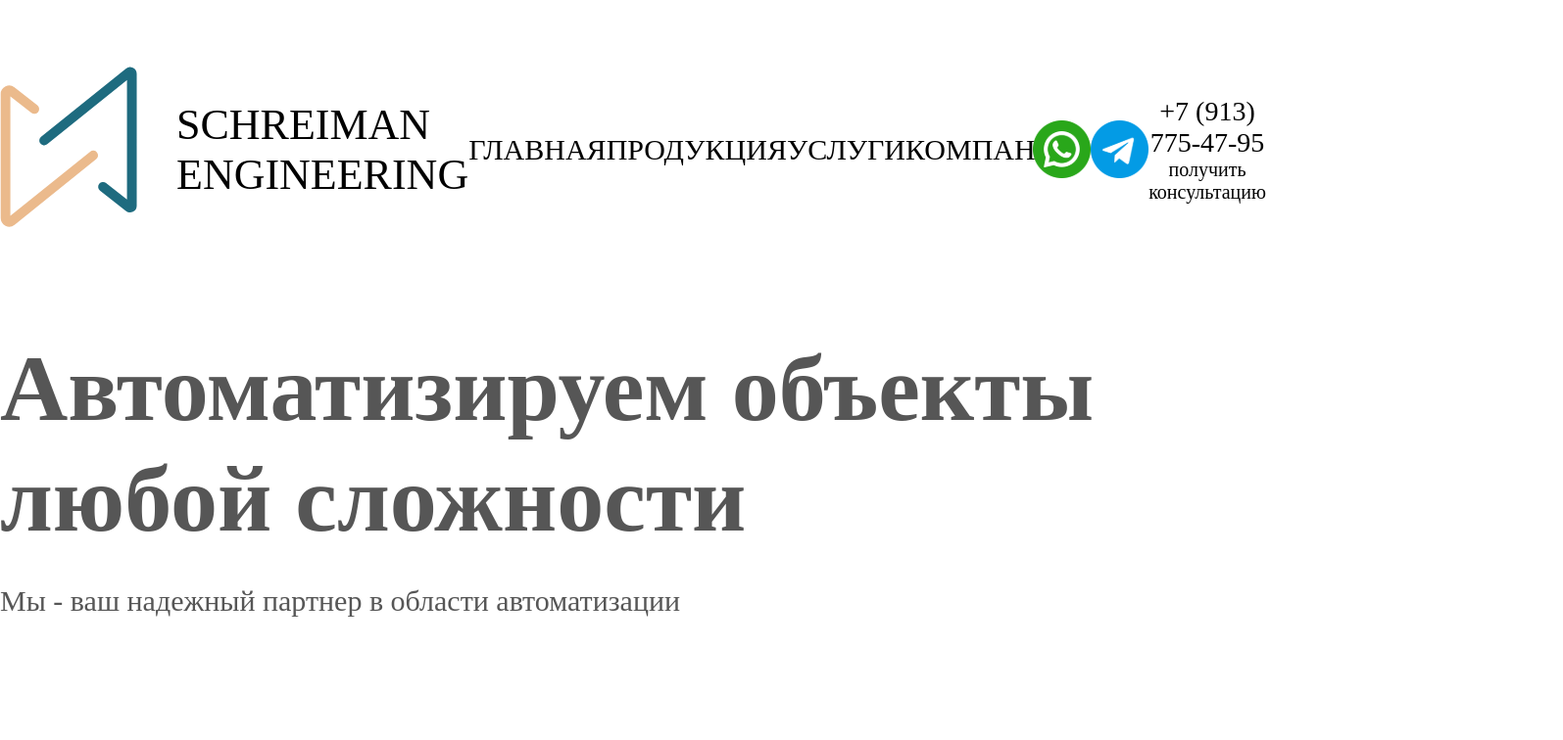
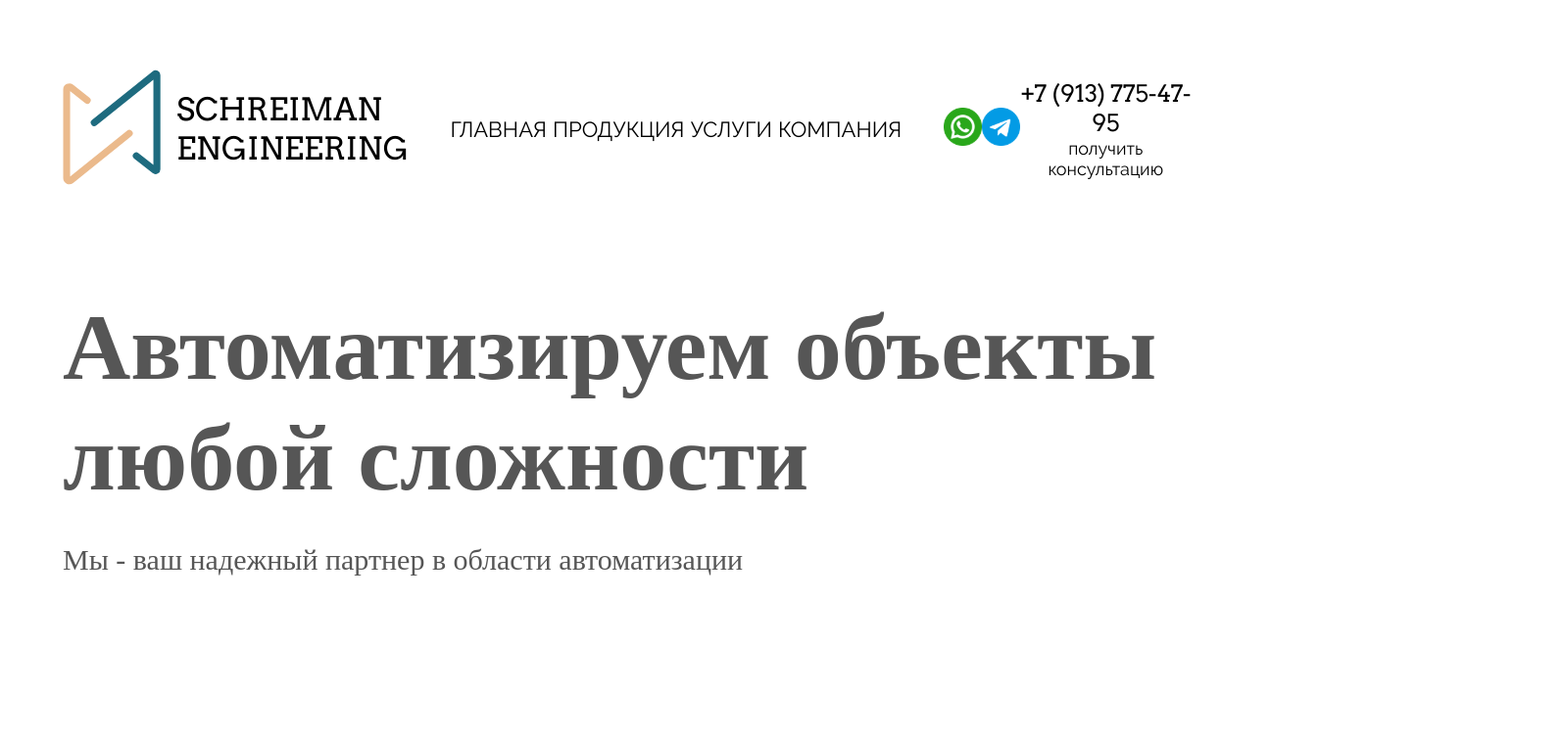
Before and after one commit to Vinorval/schreimaneng_ineering, a React (Create React App) app: page / in a window 1280 px wide. Shown: the top 756 px of the page at 98% size, 1595 px wide, since content can reach past the window. Built offline with nearby package versions, Linux system fonts and the light colour scheme.

Commit message:
feat: add loading

```diff
--- a/src/components/app/App.js
+++ b/src/components/app/App.js
@@ -1,5 +1,5 @@
 
-import './App.css';
+import Styles from './App.module.css';
 import { Routes, Route } from 'react-router-dom';
 import AppHeader from '../appHeader/AppHeader';
 import Footer from '../footer/Footer';
@@ -17,7 +17,7 @@ import NotFound from '../../pages/notFound';
 
 function App() {
   return (
-    <div className="App">
+    <div className={Styles.app}>
       <AppHeader></AppHeader>
       <Routes>
         <Route path="/" element={ <HomePage /> }/>
--- a/src/components/app/App.css
+++ b/src/components/app/App.module.css
@@ -1,5 +1,5 @@
-.App {
+.app {
   text-align: center;
-  max-width: 1900px;
+  max-width: 90%;
   margin: auto;
 }
--- a/src/components/appHeader/AppHeader.css
+++ /dev/null
@@ -1,58 +0,0 @@
-.header {
-    display: flex;
-    justify-content: space-between;
-    margin-top: 65px;
-}
-
-.logo {
-    display: flex;
-}
-
-.logo__image {
-    width: 140px;
-    height: 170px;
-}
-
-.logo__text {
-    font-family: 'arvo';
-    font-size: 44px;
-    font-weight: normal;
-    text-align: start;
-    padding-left: 40px;
-}
-
-.navigate {
-    width: 45%;
-    display: flex;
-    justify-content: space-between;
-    align-items: center;
-}
-
-.navigate__link {
-    font-family: 'raleway';
-    font-size: 30px;
-    font-weight: 400;
-}
-
-.contacts {
-    display: flex;
-    justify-content: space-between;
-    align-items: center;
-    width: 20%;
-}
-
-.contacts__social {
-    width: 59px;
-    height: 59px;
-}
-
-.contacts__phone_number {
-    margin: 0;
-    font-family: 'Radio Canada';
-    font-size: 28px;
-}
-
-.contacts__phone_text {
-    font-family: 'Raleway';
-    font-size: 20px;
-}
--- a/src/components/appHeader/AppHeader.js
+++ b/src/components/appHeader/AppHeader.js
@@ -1,27 +1,30 @@
-import './AppHeader.css';
+import { NavLink } from "react-router-dom";
+
+import Styles from './AppHeader.module.css';
+
 import Logo from '../../images/Logo.svg';
 import WhatsApp from '../../images/icon-whatsapp.svg';
 import Telegram from '../../images/icon-telegram.svg';
 
-function AppHeader() {
+const AppHeader = () => {
     return (
-        <header className='header'>
-            <div className='logo'>
-                <img src={Logo} className='logo__image' />
-                <h2 className='logo__text'>SCHREIMAN <br /> ENGINEERING</h2>
-            </div>
-            <div className='navigate'>
-                <a className='navigate__link'>ГЛАВНАЯ</a>
-                <a className='navigate__link'>ПРОДУКЦИЯ</a>
-                <a className='navigate__link'>УСЛУГИ</a>
-                <a className='navigate__link'>КОМПАНИЯ</a>
-            </div>
-            <div className='contacts'>
-                <a className='contacts__social'><img src={WhatsApp} /></a>
-                <a className='contacts__social'><img src={Telegram} /></a>
-                <div className='contacts__phone'>
-                    <p className='contacts__phone_number'>+7 (913) 775-47-95</p>
-                    <span className='contacts__phone_text'>получить консультацию</span>
+        <header className={Styles.header}>
+            <NavLink to='/' className={Styles.logo}>
+                <img src={Logo} className={Styles.logo__image} />
+                <h2 className={Styles.logo__text}>SCHREIMAN <br /> ENGINEERING</h2>
+            </NavLink>
+            <nav className={Styles.navigate}>
+                <NavLink to='/' className={Styles.navigate__link}>ГЛАВНАЯ</NavLink>
+                <NavLink to='/catalog' className={Styles.navigate__link}>ПРОДУКЦИЯ</NavLink>
+                <NavLink to='/services' className={Styles.navigate__link}>УСЛУГИ</NavLink>
+                <NavLink to='/company' className={Styles.navigate__link}>КОМПАНИЯ</NavLink>
+            </nav>
+            <div className={Styles.contacts}>
+                <a><img src={WhatsApp} className={Styles.contacts__social}/></a>
+                <a><img src={Telegram} className={Styles.contacts__social}/></a>
+                <div className={Styles.contacts__phone}>
+                    <p className={Styles.contacts__phone_number}>+7 (913) 775-47-95</p>
+                    <span className={Styles.contacts__phone_text}>получить консультацию</span>
                 </div>
             </div>
         </header>
--- /dev/null
+++ b/src/components/appHeader/AppHeader.module.css
@@ -0,0 +1,88 @@
+.header {
+    display: flex;
+    justify-content: space-between;
+    margin-top: 65px;
+    font-family: 'RalewayRegular';
+}
+
+.logo {
+    display: flex;
+    text-decoration: none;
+}
+
+.logo__image {
+    width: 140px;
+    height: 170px;
+}
+
+.logo__text {
+    font-family: 'ArvoRegular';
+    font-size: 32px;
+    font-weight: normal;
+    text-align: start;
+    padding-left: 40px;
+    color: black;
+}
+
+.navigate {
+    width: 45%;
+    display: flex;
+    justify-content: space-between;
+    align-items: center;
+}
+
+.navigate__link {
+    font-size: 24px;
+    text-decoration: none;
+    color: black;
+}
+
+.contacts {
+    display: flex;
+    justify-content: space-between;
+    align-items: center;
+    width: 20%;
+}
+
+.contacts__social {
+    width: 59px;
+    height: 59px;
+}
+
+.contacts__phone_number {
+    margin: 0;
+    font-family: 'ArvoRegular';
+    font-size: 24px;
+}
+
+.contacts__phone_text {
+    font-size: 18px;
+}
+
+@media screen and (max-width: 1440px) {
+    .logo__image {
+        width: 100px;
+        height: 130px;
+    }
+
+    .logo__text {
+        padding-left: 16px;
+    }
+
+    .navigate {
+        width: 40%;
+    }
+
+    .navigate__link {
+        font-size: 22px;
+    }
+
+    .contacts {
+        width: 22%;
+    }
+
+    .contacts__social {
+        width: 39px;
+        height: 39px;
+    }
+}
--- /dev/null
+++ b/src/components/loading/loading.js
@@ -0,0 +1,13 @@
+import Styles from './loading.module.css';
+import Logo from '../../images/Logo.svg';
+
+const Loading = () => {
+    return (
+        <div className={Styles.cover}>
+            <img src={Logo} className={Styles.image} />
+            <h2 className={Styles.logo__text}>SCHREIMAN <br /> ENGINEERING</h2>
+        </div>
+    )
+}
+
+export default Loading;
--- /dev/null
+++ b/src/components/loading/loading.module.css
@@ -0,0 +1,33 @@
+@keyframes rotation {
+    from {
+          transform: rotate(0deg);
+      }
+      to {
+          transform: rotate(-360deg);
+      }
+}
+
+.cover {
+    position: absolute;
+    top: 1px;
+    right: 1px;
+    width: 100vw;
+    height: 100vh;
+    background-color: rgba(255, 255, 255, 0.7);
+    display: flex;
+    justify-content: center;
+    align-items: center;
+}
+
+.image {
+    animation: rotation 10s linear infinite;
+}
+
+.logo__text {
+    font-family: 'ArvoRegular';
+    font-size: 32px;
+    font-weight: normal;
+    text-align: start;
+    padding-left: 60px;
+    color: black;
+}
--- a/src/index.css
+++ b/src/index.css
@@ -1,8 +1,20 @@
+@font-face {
+  font-family: 'ArvoRegular';
+  src: url('./fonts/Arvo/ArvoRegular/ArvoRegular.woff');
+  font-weight: normal
+}
+
+@font-face {
+  font-family: 'RalewayRegular';
+  src: url('./fonts/Raleway/RalewayRegular/RalewayRegular.woff');
+  font-weight: normal
+}
+
 body {
   margin: 0;
   font-family: -apple-system, BlinkMacSystemFont, 'Segoe UI', 'Roboto', 'Oxygen',
     'Ubuntu', 'Cantarell', 'Fira Sans', 'Droid Sans', 'Helvetica Neue',
-    sans-serif;
+    sans-serif, 'ArvoRegular', 'RalewayRegular';
   -webkit-font-smoothing: antialiased;
   -moz-osx-font-smoothing: grayscale;
 }
--- a/src/index.js
+++ b/src/index.js
@@ -1,6 +1,10 @@
 import React from 'react';
 import ReactDOM from 'react-dom/client';
+
+import './fonts/Arvo/ArvoRegular/ArvoRegular.woff';
+import './fonts/Raleway/RalewayRegular/RalewayRegular.woff';
 import './index.css';
+
 import App from './components/app/App';
 import reportWebVitals from './reportWebVitals';
 import { BrowserRouter } from 'react-router-dom';
--- a/src/pages/home.js
+++ b/src/pages/home.js
@@ -2,6 +2,7 @@ import Promo from '../components/promo/Promo';
 import Company from '../components/company/Company';
 import Delivery from '../components/delivery/Delivery';
 import Feedback from '../components/form/Feedback';
+import Loading from '../components/loading/loading';
 
 function HomePage() {
     return (
```
